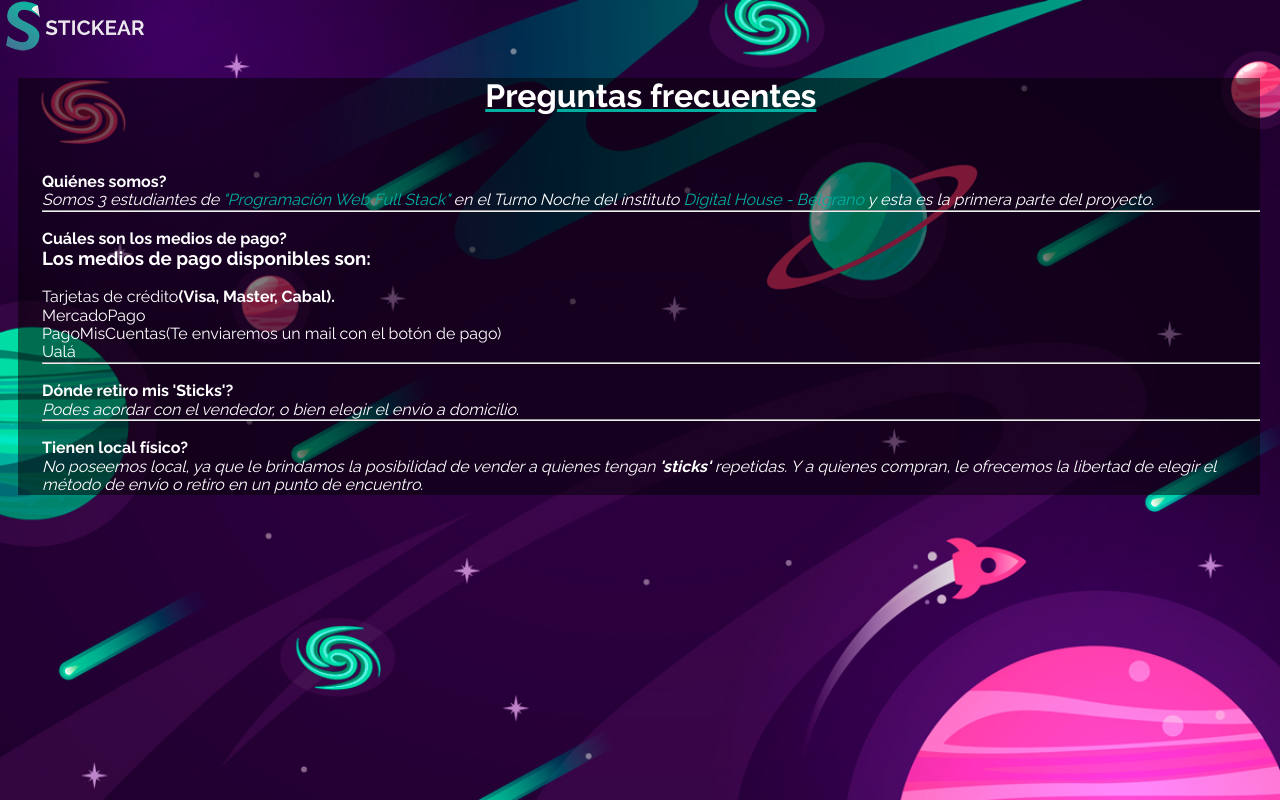
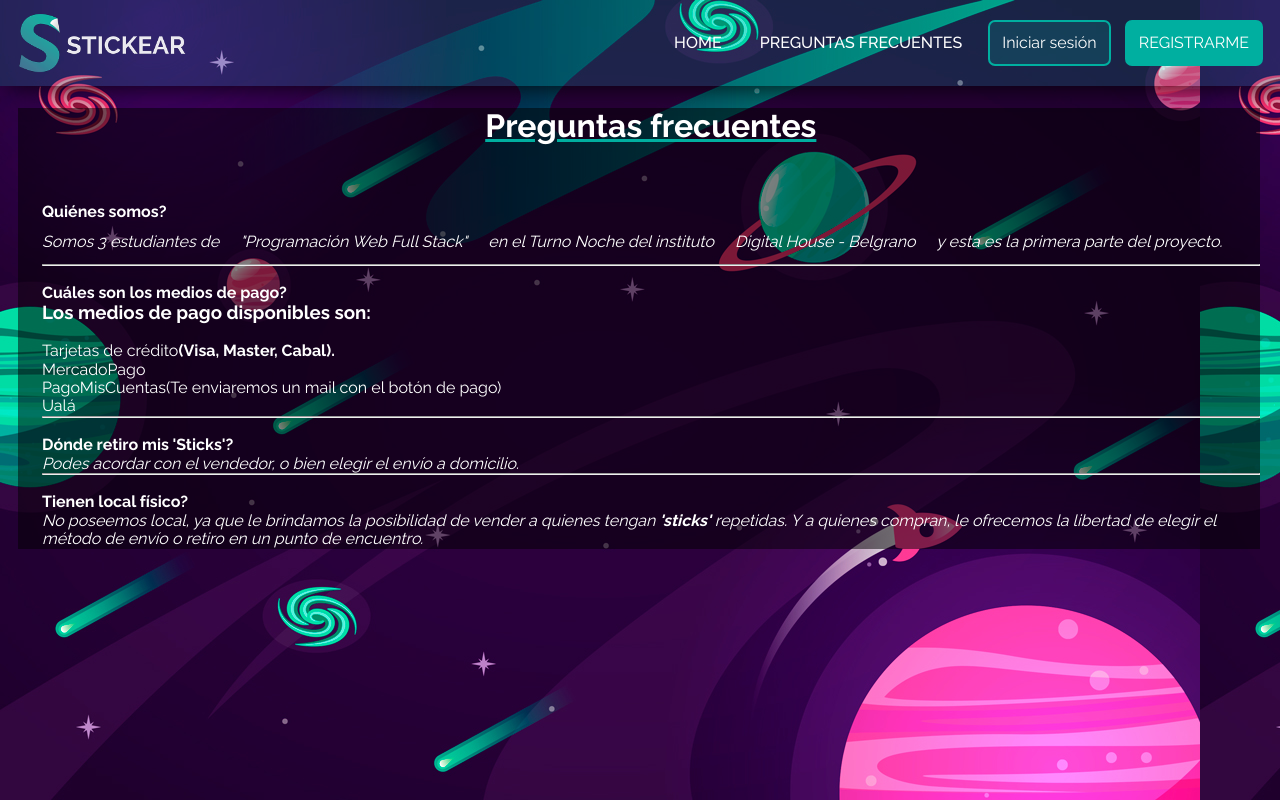
Before and after one commit to AlanSoleOne/M.A.C, a PHP site: page /faq.php in a window 1280 px wide. Run offline with PHP 8.4, Linux system fonts and the light colour scheme.

Commit message:
nav-bar en todas las páginas

```diff
--- a/css/estyle.css
+++ b/css/estyle.css
@@ -72,9 +72,9 @@ width: 90%;
 max-width: 650px;
 margin: auto;
 padding: 5px 35px;
-margin-top: 35px ;
 padding-bottom: 30px;
 border-radius: 3px;
+overflow: hidden;
 }
 
 .container .form .form-label {
@@ -117,7 +117,7 @@ color: black;
 
 }
 
-.container .form .btn-sublim  :hover{
+.container .form .btn-sublim:hover{
 background:#00afa0 ;
 }
 
--- a/css/master.css
+++ b/css/master.css
@@ -2,6 +2,10 @@
     box-sizing: border-box;
     margin: 0;
     padding: 0;
+}
+
+a {
+    color: white;
 }
 
 li{
@@ -25,56 +29,3 @@ h1{
     padding-left: 24px;
     background-color: rgba(0,0,0,.5);
 }
-
-.logo {
-    display: inline-block;
-    width: 150px;
-}
-
-.logo-mobile {
-    display: none;
-}
-
-a:link {
-    color: #00afa0;
-    background-color: transparent;
-    text-decoration: none;
-}
-a:visited {
-    color: pink;
-    background-color: transparent;
-    text-decoration: none;
-}
-a:hover {
-    color: red;
-    background-color: transparent;
-    text-decoration: underline;
-}
-a:active {
-    color: yellow;
-    background-color: transparent;
-    text-decoration: underline;
-}
-
-
-@media (min-width: 900px) {
-    body {
-        background-size: cover;
-        background-repeat: no-repeat;
-
-    }
-
-}
-
-@media (max-width: 400px) {
-    .logo{
-        display: flex;
-        margin: auto;
-    }
-}
-
-/*ERRORES EN FOMRULARIO*/
-
-.errores {
-    color: white;
-}
--- /dev/null
+++ b/css/nav-bar.css
@@ -0,0 +1,86 @@
+/*BARRA INICIO DE SESIÓN*/
+
+
+.menu {
+    display: flex;
+    flex-wrap: wrap;
+    align-items: center;
+    justify-content: space-between;
+    background-color: rgba(0, 175, 160, 0.2);
+    padding: 12px;
+    -webkit-box-shadow: 6px 7px 22px -4px rgba(0,0,0,0.75);
+    -moz-box-shadow: 6px 7px 22px -4px rgba(0,0,0,0.75);
+    box-shadow: 6px 7px 22px -4px rgba(0,0,0,0.75);
+}
+
+.logo {
+    display: block;
+    width: 180px;
+}
+
+a {
+    text-decoration: none;
+    padding: 12px;
+    display: inline-block;
+    margin: 0 5px;
+
+}
+
+.boton-vacio {
+    color: white;
+    border-radius: 7px;
+    border: solid 2px #00afa0;
+    background-color: rgba(0, 175, 160, 0.2);
+    transition: 0.3s ease-in-out;
+}
+
+.boton-vacio:hover{
+    background-color: rgba(0, 175, 160, 0.5);
+    transform: scale(1.03);
+}
+
+.boton-registro {
+    background-color: #00afa0;
+    color: white;
+    border-radius: 7px;
+    border: solid 2px #00afa0;
+    transition: 0.3s ease-in-out;
+}
+
+.boton-registro:hover{
+    transform: scale(1.03);
+}
+
+.item-menu {
+    color: white;
+    transition: 0.3s ease-in-out;
+    font-weight: 500;
+}
+
+.item-menu:hover{
+    transform: scale(1.03);
+}
+
+.nav-mobile{
+    display: none;
+}
+
+.menu-hamburguesa {
+    display: inline-block;
+    background-color: #00afa0;
+    padding: 12px;
+    border-radius: 7px;
+    width: 50px;
+}
+
+@media (max-width:768px) {
+
+    .nav-mobile {
+        display: block;
+    }
+
+    .nav-bar {
+        display: none;
+    }
+
+}
--- a/faq.php
+++ b/faq.php
@@ -4,22 +4,18 @@
     <meta charset="UTF-8">
     <meta name="viewport" content="width=device-width, initial-scale=1.0">
     <meta http-equiv="X-UA-Compatible" content="ie=edge">
-    <title>Preguntas frecuentes</title>
     <link rel="stylesheet" href="css/master.css">
     <link rel="stylesheet" href="css/normalize.css">
+    <link rel="stylesheet" href="css/nav-bar.css">
     <link href="https://fonts.googleapis.com/css?family=Raleway:100,300,400,500,700" rel="stylesheet">
     <link rel="icon" href="favicon.png" type="image/x-icon" />
+    <title>Preguntas frecuentes</title>
 </head>
 <body>
 
-        <header>
-        <a href="index.php">
-            <img class="logo" src="img/logo.png" alt="">
-            </a>
 
-            <img class="logo-mobile" src="img/logo-mobile.png" alt="">
+    <?php require 'nav-bar.php'; ?>
 
-          </header>
     <div class="container">
 
 
--- /dev/null
+++ b/nav-bar.php
@@ -0,0 +1,13 @@
+<header class="menu">
+        <div> <img class="logo" src="img/logo.png" alt=""> </div>
+
+        <nav class="nav-bar">
+            <a href="index.php" class="item-menu">HOME</a>
+            <a href="faq.php" class="item-menu">PREGUNTAS FRECUENTES</a>
+            <a href="usuario.php" class="boton-vacio">Iniciar sesión</a>
+            <a href="formulario.php"class="boton-registro">REGISTRARME</a>
+        </nav>
+        <nav class="nav-mobile">
+            <img class="menu-hamburguesa" src="img/menu.svg" alt="">
+        </nav>
+</header>
```
Also changed, not shown: css/styles.css (+4 -31 lines), formulario.php (+3 -5 lines), index.php (+2 -11 lines), usuario.php (+8 -7 lines), img/menu.svg (added).
